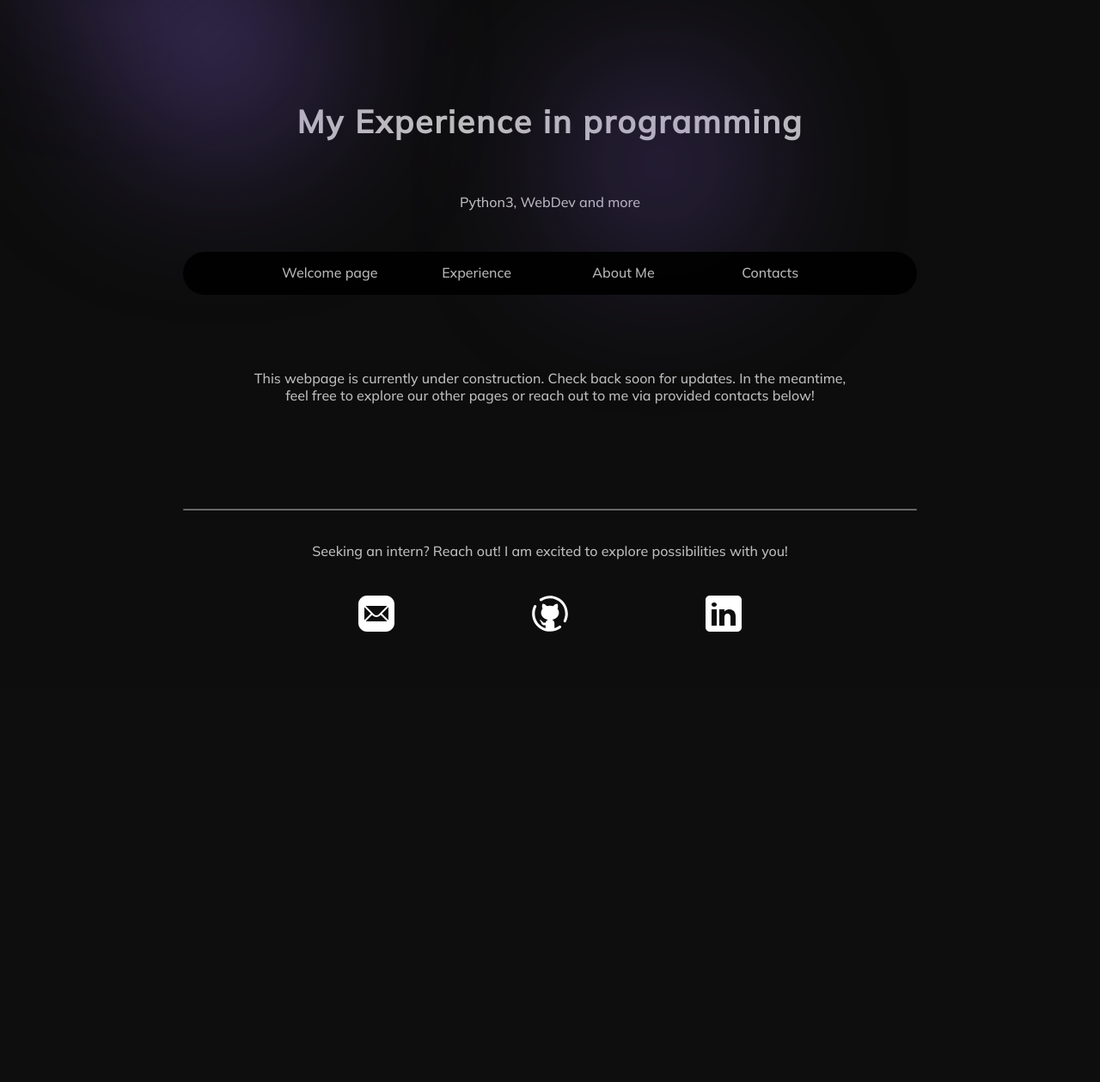
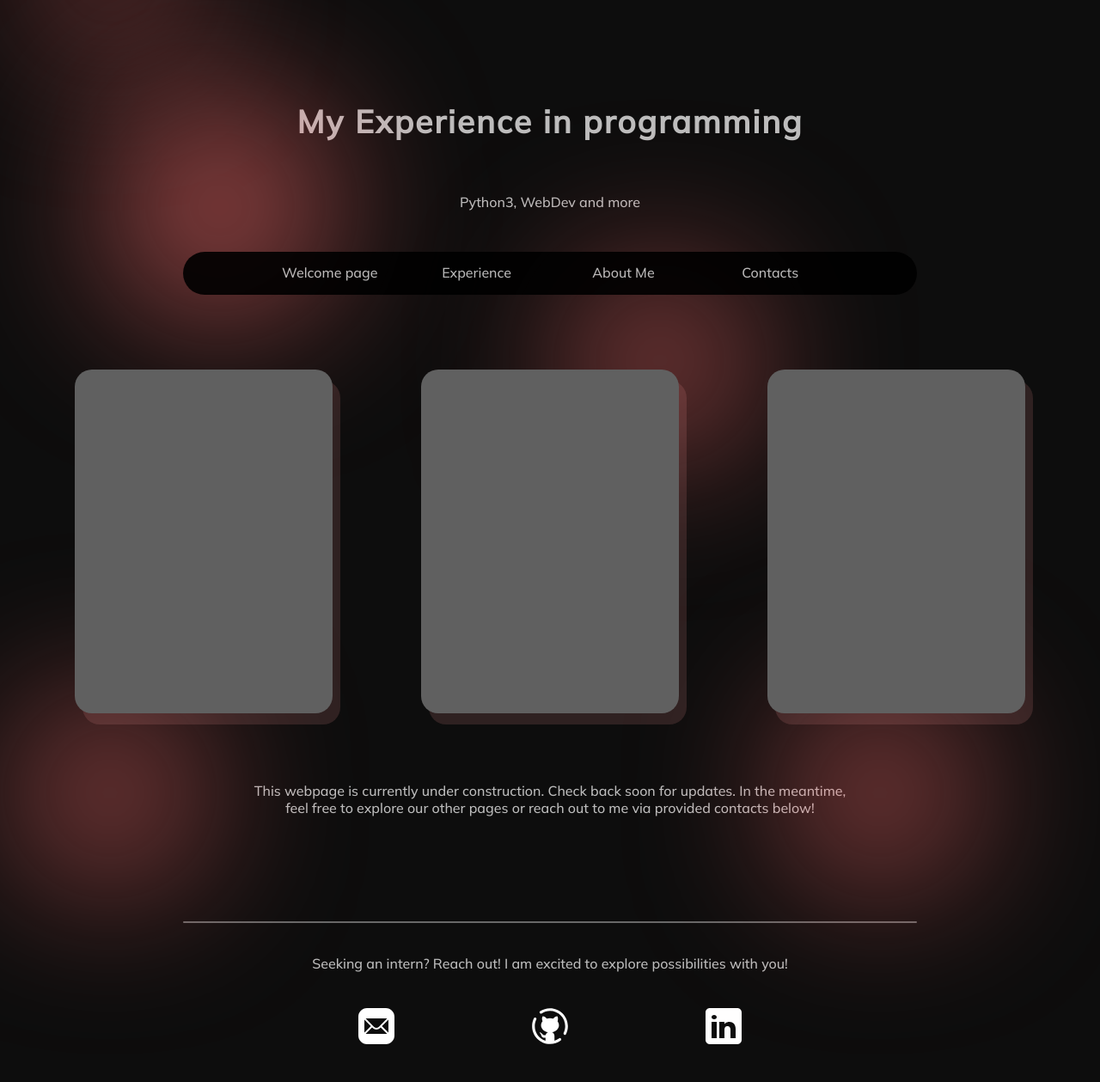
Before and after one commit to highk1nda/Personal_Website_BETA, a Flask app: page /experience in a window 1280 px wide. Shown: the whole page at 86% size. Before the commit the page ends 735 px from the top, so only its background shows below. Run offline with Flask 3, Linux system fonts and the light colour scheme; some web fonts are replaced.

Commit message:
FEAT: Added templates for info-cards in experience.html

```diff
--- a/static/css/style_expirience_c.css
+++ b/static/css/style_expirience_c.css
@@ -18,10 +18,59 @@
   width: 80%;
 }
 
+.animated-circle-red {
+  position: absolute;
+  background-color: rgba(255, 111, 111, 0.67);
+  border-radius: 50%;
+  filter: blur(95px);
+  animation: slide 5s cubic-bezier(0.68, -0.55, 0.27, 1.55) infinite alternate;
+}
+@keyframes slide {
+  0% {
+    transform: translate(-50%, -50%); /* Initial position */
+  }
+  100% {
+    transform: translate(-50%, -150%); /* Destination position */
+  }
+}
+
 .description {
   display: flex;
   justify-content: center;
   align-items: center;
+  padding-top: 10vh;
+}
+
+.container-expirience-cards {
+  display: flex;
+  justify-content: center;
+  flex-direction: row;
+  width: 100%;
+  height: 50vh;
+}
+
+.expirience-cards {
+  z-index: 1;
+  width: 33%;
+  display: flex;
+  justify-content: center;
+  gap: 4vh;
+}
+
+.expirience-card-button {
+  min-width: 300px;
+  color: white;
+  width: 70%;
+  height: 100%;
+  background-color: rgb(96, 96, 96);
+  box-shadow: 9px 13px rgba(255, 153, 153, 0.1411764706);
+  border: none;
+  border-radius: 20px;
+  transition: 0.4s;
+}
+.expirience-card-button:hover {
+  box-shadow: 4px 5px #622c2c;
+  transition: 0.4s;
 }
 
 /*# sourceMappingURL=style_expirience_c.css.map */
--- a/templates/expirience.html
+++ b/templates/expirience.html
@@ -46,7 +46,7 @@
             <p>-</p>
             <p>-</p>
     </div> -->
-    <div class="container" style="height: 100vh;">
+    <div class="container">
         <div class="section-title">
             <h1 class="bg-text-h1">
                 My Experience in programming
@@ -64,14 +64,58 @@
                 </nav>
         </div>
         <div class="section-content-one">
-            <div class="animated-circle" style="width: 150px; height: 150px; top: 10%; left: 10%;"></div>
-            <div class="animated-circle" style="width: 250px; height: 250px; top: 40%; left: 20%;"></div>
-            <div class="animated-circle" style="width: 200px; height: 200px; top: 50%; left: 60%;"></div>
+            <div class="container-expirience-cards">
+                <div class="expirience-cards">
+                    <button class="expirience-card-button">
+                        <div class="content-card">
+                            <div class="title-card">
+
+                            </div>
+                            <div class="description-card">
+
+                            </div>
+
+                        </div>
+
+                </button></div>
+                <div class="expirience-cards">
+                    <button class="expirience-card-button">
+                        <div class="content-card">
+                            <div class="title-card">
+
+                            </div>
+                            <div class="description-card">
+
+                            </div>
+
+                        </div>
+
+                </button></div>
+                <div class="expirience-cards">
+                    <button class="expirience-card-button">
+                        <div class="content-card">
+                            <div class="title-card">
+
+                            </div>
+                            <div class="description-card">
+
+                            </div>
+
+                        </div>
+
+                </button></div>
+            </div>
+            <div class="animated-circle-red" style="width: 150px; height: 150px; top: 10%; left: 10%;"></div>
+            <div class="animated-circle-red" style="width: 250px; height: 250px; top: 40%; left: 20%;"></div>
+            <div class="animated-circle-red" style="width: 200px; height: 200px; top: 50%; left: 60%;"></div>
             <div class="description">
                 <p class="container-text">This webpage is currently under construction. Check back soon for updates. In the meantime, feel free to explore our other pages or reach out to me via provided contacts below!</p>
             </div>
         </div>
         <div class="footer-main-index">
+            <div class="animated-circle-red" style="width: 200px; height: 200px; top: 90%; left: 80%;"></div>
+            <div class="animated-circle-red" style="width: 200px; height: 200px; top: 90%; left: 10%;"></div>
+
             <hr class="hr-separator">
             <p class="info">Seeking an intern? Reach out! I am excited to explore possibilities with you!
             </p>
```
Also changed, not shown: static/css/about_me_c.css (+32 -11 lines), static/scss/about_me_s.scss (+35 -11 lines), static/scss/style_expirience_s.scss (+48 -0 lines).
